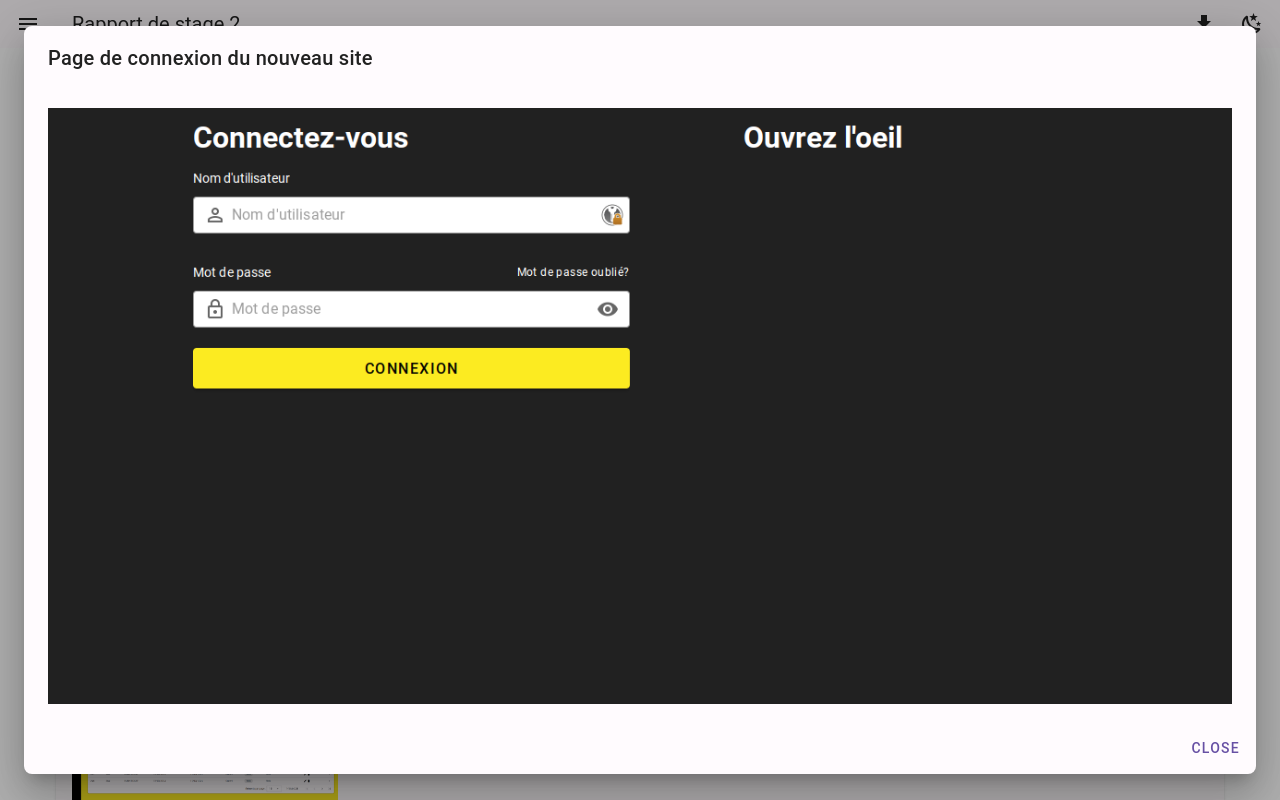
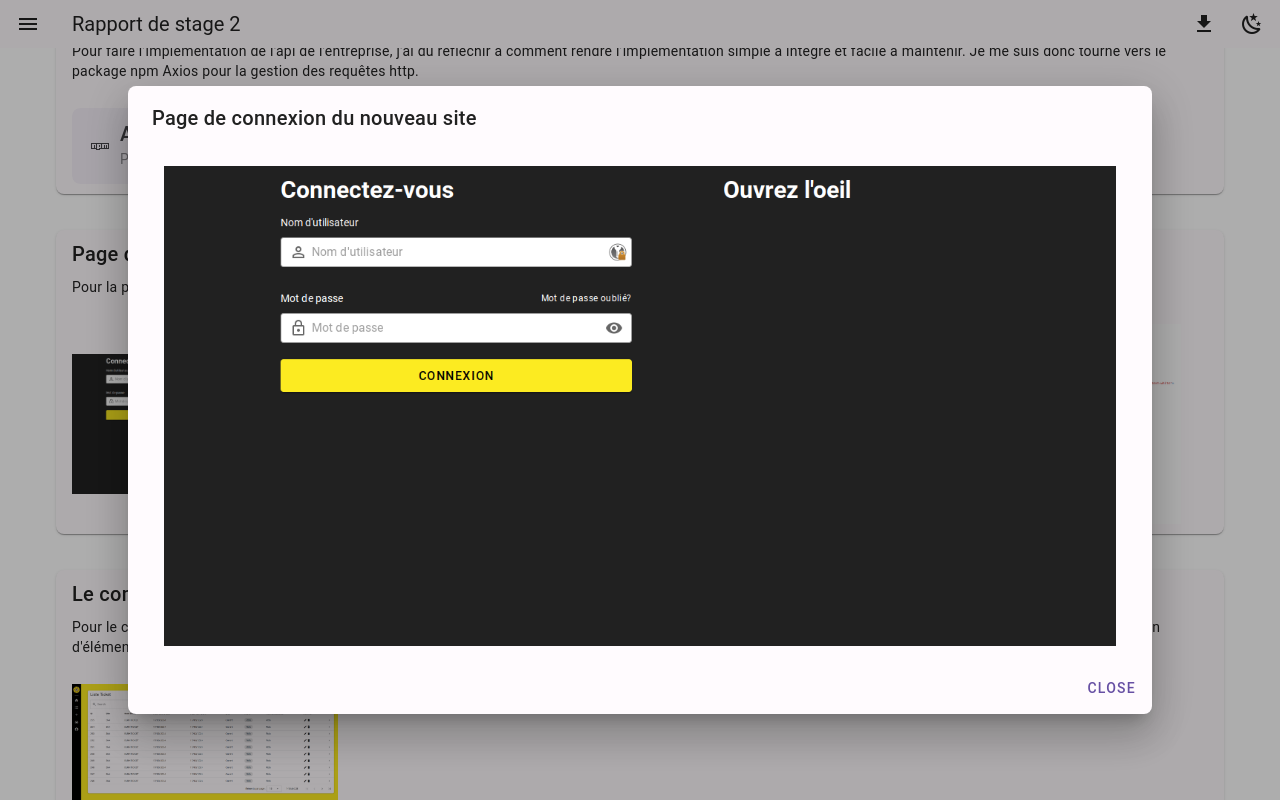
Before and after one commit to Q300Z/cv-vue, a Vue app: page /rp2 in a window 1280 px wide. Both pictures are taken after a click on the element 211 px from the left and 423 px from the top of the page. Built offline with nearby package versions, Linux system fonts and the light colour scheme.

Commit message:
update ImageZoom

```diff
--- a/src/components/ImageZoom.vue
+++ b/src/components/ImageZoom.vue
@@ -5,7 +5,7 @@ const props = defineProps(['src', 'alt', 'width', 'height'])
 </script>
 
 <template>
-  <v-dialog absolute>
+  <v-dialog absolute max-width="80vw">
     <template v-slot:activator="{ props: activatorProps }">
       <!--      {{ props }}-->
       <v-img
@@ -24,7 +24,7 @@ const props = defineProps(['src', 'alt', 'width', 'height'])
           <v-img
             :alt="props.alt"
             :src="props.src"
-            height="75vh"
+            max-height="60vh"
             v-bind="isActive"
           />
         </v-card-item>
```
